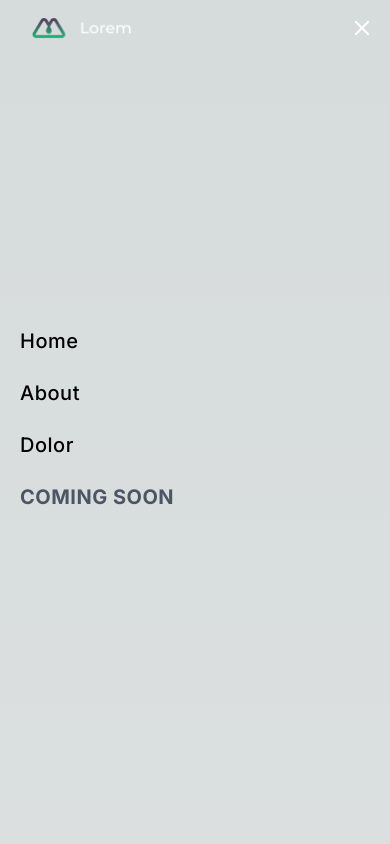
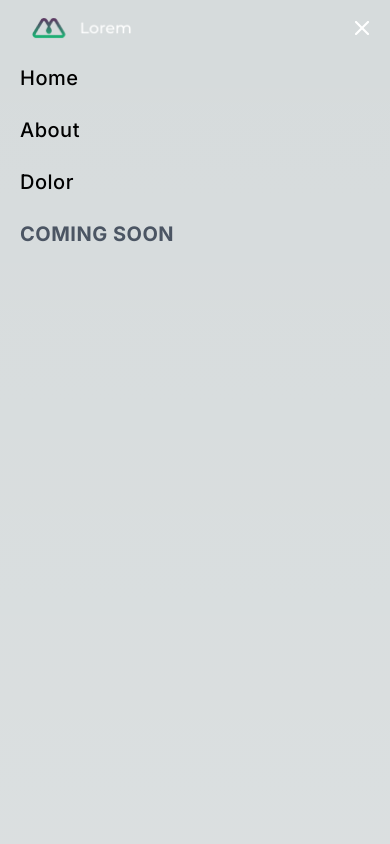
Before and after one commit to renukote/Next_JS_Refactor_Assignment, a Next.js app: page / in a window 390 px wide. Both pictures are taken after a click on the button 362 px from the left and 28 px from the top of the page. Shown: the top 844 px of the page. Built offline with nearby package versions, Linux system fonts and the light colour scheme.

Commit message:
chore: syntax improvements

```diff
--- a/src/app/components/atoms/Image/Image.tsx
+++ b/src/app/components/atoms/Image/Image.tsx
@@ -3,6 +3,6 @@ import NextImage, { ImageProps as NextImageProps } from "next/image";
 // re-exporting image props here to import { Image, ImageProps } from the same component to ensure consistency
 export type ImageProps = NextImageProps;
 
-export const Image = ({ src, alt = "image", ...rest }: ImageProps) => {
-  return <NextImage src={src} alt={alt} {...rest} />;
+export const Image = ({ ...rest }: ImageProps) => {
+  return <NextImage {...rest} />;
 };
--- a/src/app/components/molecules/AccordionTab/AccordionTab.tsx
+++ b/src/app/components/molecules/AccordionTab/AccordionTab.tsx
@@ -44,7 +44,7 @@ export const AccordionTab = ({
       </Button>
 
       {isActive && (
-        <p className="container mx-auto mt-5 max-w-screen-xl px-5 leading-7 text-gray-300">
+        <p className="mx-auto mt-5 max-w-screen-xl px-5 leading-7 text-gray-300">
           {content}
         </p>
       )}
--- a/src/app/components/organisms/ContentShowcase/ContentShowcase.tsx
+++ b/src/app/components/organisms/ContentShowcase/ContentShowcase.tsx
@@ -23,14 +23,14 @@ export const ContentShowcase = ({
       </div>
 
       <div className="flex flex-wrap">
-        {topCardDataSet.map((item, index) => (
-          <ContentCard key={index} {...item} />
+        {topCardDataSet.map((content) => (
+          <ContentCard key={content.title} {...content} />
         ))}
       </div>
 
       <div className="mt-4 flex flex-wrap justify-end">
-        {bottomCardDataSet.map((item, index) => (
-          <ContentCard key={index} {...item} />
+        {bottomCardDataSet.map((content) => (
+          <ContentCard key={content.title} {...content} />
         ))}
       </div>
     </section>
--- a/src/app/components/organisms/Navbar/Navbar.tsx
+++ b/src/app/components/organisms/Navbar/Navbar.tsx
@@ -18,22 +18,23 @@ export const Navbar = () => {
         <Button onClick={toggleMenu} additionalButtonClassNames="sm:hidden">
           <Image
             src={isMenuOpen ? "/images/x-close.png" : "/images/menu.png"}
-            alt={isMenuOpen ? "Close icon" : "Menu icon"}
+            alt={isMenuOpen ? "Close menu icon" : "Open Menu icon"}
             width={24}
             height={24}
           />
         </Button>
       </div>
 
+      <nav className="h-[85vh] sm:hidden">
         {isMenuOpen && (
-        <div className="flex h-[85vh] items-center sm:hidden">
-          <nav
-            className="mt-2 flex flex-col space-y-6 px-5"
+          <div className="flex items-center">
+            <Button
+              additionalButtonClassNames="mt-2 flex flex-col space-y-6 px-5"
               onClick={toggleMenu}
             >
               {menuItems.map((item) => (
                 <Link
-                href={`#${item}`}
+                  href={`/#${item}`}
                   key={item}
                   className="text-xl font-medium capitalize tracking-wide hover:text-gray-300"
                 >
@@ -49,9 +50,10 @@ export const Navbar = () => {
                   Coming Soon
                 </Link>
               </div>
-          </nav>
+            </Button>
           </div>
         )}
+      </nav>
     </header>
   );
 };
```
Lines whose indentation alone changed are shown as unchanged.
